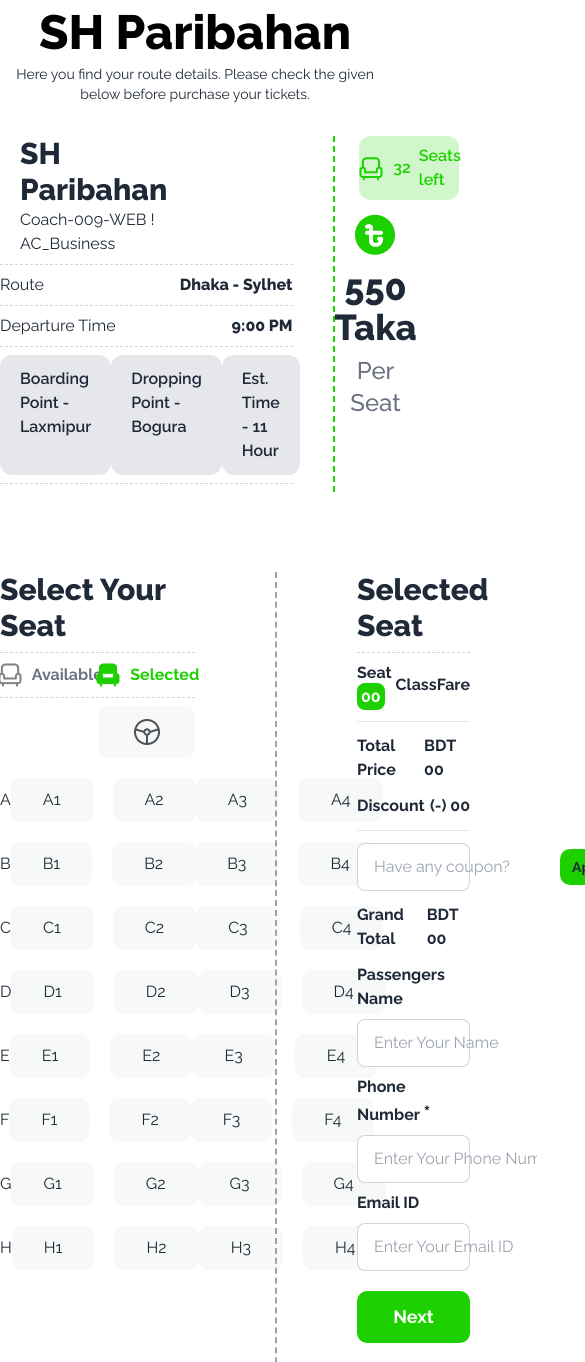
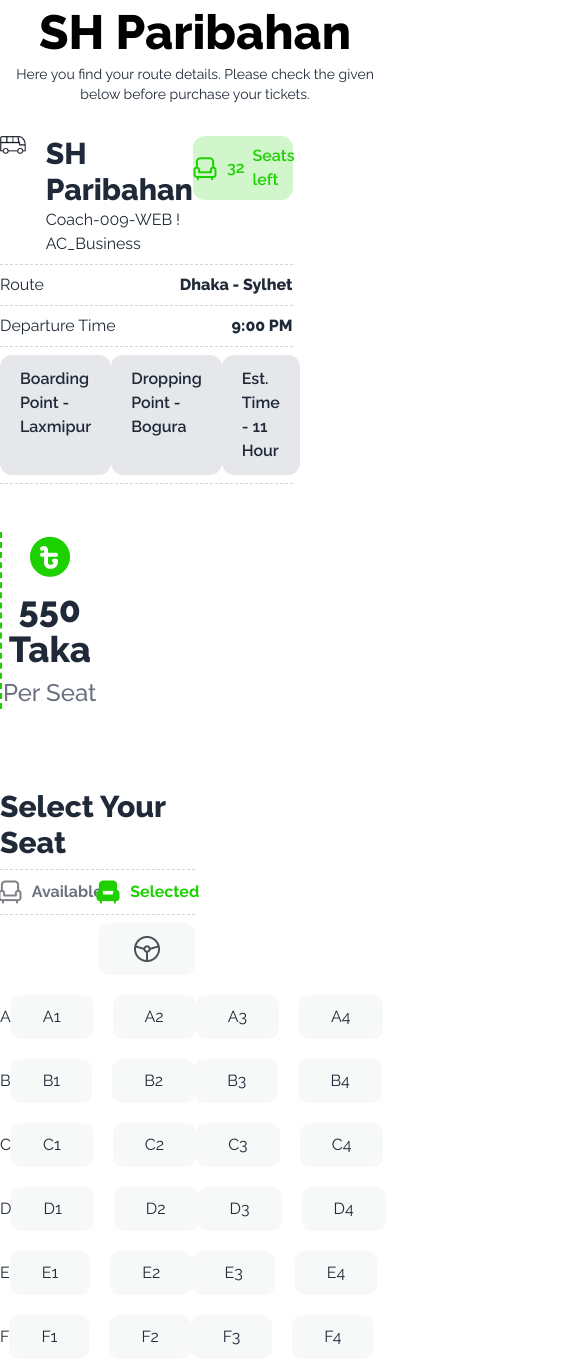
Before and after one commit to sakib17-GitHub/sh-paribahan, a plain HTML site: page index.html in a window 390 px wide. Shown: the part 1060-2422 px from the top of the page, 585 px wide, since content can reach past the window. Drawn offline with nearby package versions, Linux system fonts and the light colour scheme.

Commit message:
complete

```diff
--- a/index.html
+++ b/index.html
@@ -99,9 +99,9 @@
                         <p class=" text-sm ">Here you find your route details. Please check the given below before purchase your tickets.</p>
                     </div>
 
-                    <div class="coach-details-container flex gap-10 flex-grow">
+                    <div class="coach-details-container flex flex-col lg:flex-row gap-10 flex-grow">
                         <div class="coach-detail w-3/4">
-                                <div class="flex flex-grow gap-48">
+                                <div class="flex flex-grow lg:gap-48">
                                     <div class="flex flex-grow gap-5">
                                           <div><img src="images/bus-logo.png" alt=""></div>
                                           <div>
@@ -148,7 +148,7 @@
                     </div>
                   </section>
 
-                  <section id="select-your-seat-container" class="flex">
+                  <section id="select-your-seat-container" class="flex flex-col lg:flex-row">
                     <div class="select-your-seat w-2/4">
                       <h2 class="font-extrabold text-3xl">Select Your Seat</h2>
                       <hr class="border-dashed my-2 border-gray-300">
```
